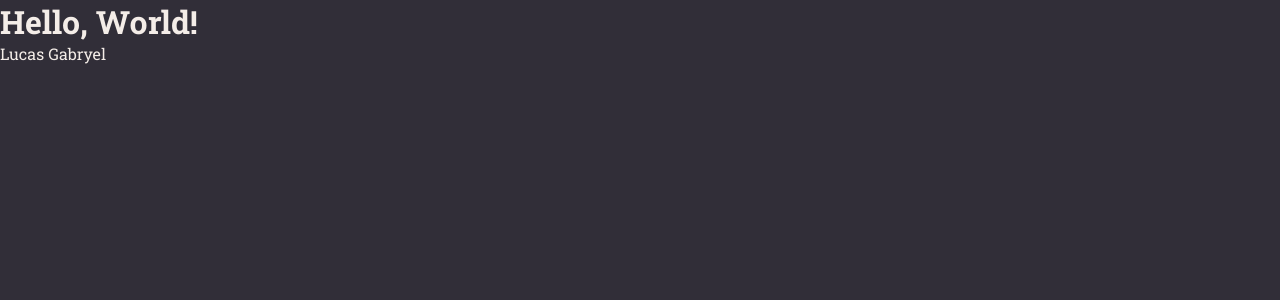
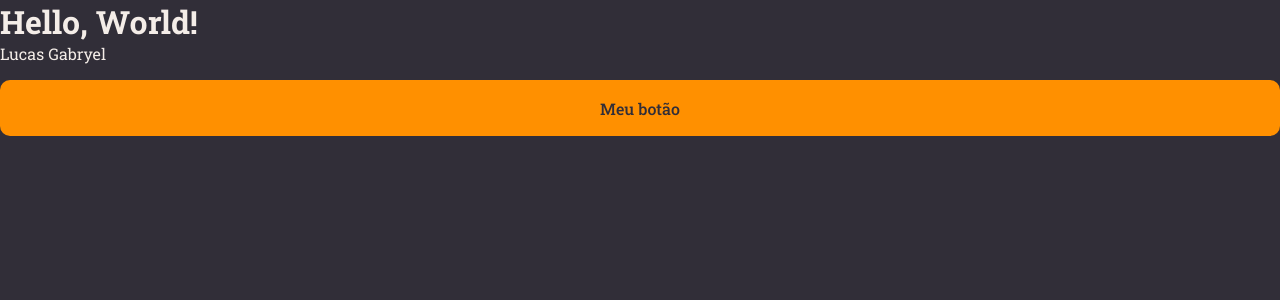
Before and after one commit to lucas-gabryel/rocketnotes-reactjs, a React (Vite) app: page / in a window 1280 px wide. Shown: the top 300 px of the page. Built offline with nearby package versions, Linux system fonts and the light colour scheme.

Commit message:
button component creation

```diff
--- /dev/null
+++ b/src/components/Button/index.jsx
@@ -0,0 +1,9 @@
+import { Container } from "./styles";
+
+export function Button() {
+    return(
+        <Container type="button">
+            Meu botão
+        </Container>
+    )
+}
--- /dev/null
+++ b/src/components/Button/styles.js
@@ -0,0 +1,18 @@
+import styled from "styled-components";
+
+export const Container = styled.button`
+    width: 100%;
+    background-color: ${({ theme }) => theme.COLORS.ORANGE};
+    color: ${({ theme }) => theme.COLORS.BACKGROUND_800};
+
+    height: 56px;
+    border: 0;
+    padding: 0 16px;
+    margin-top: 16px;
+    border-radius: 10px;
+    font-weight: 500;
+
+    &:disabled {
+        opacity: .5;
+    }
+`;
--- a/src/pages/Details/index.jsx
+++ b/src/pages/Details/index.jsx
@@ -1,10 +1,12 @@
 import { Container } from "./style"
+import { Button } from "../../components/Button"
 
 export function Details(){
   return(
     <Container>
       <h1>Hello, World!</h1>
       <span>Lucas Gabryel</span>
+      <Button />
     </Container>
   )
 }
```
